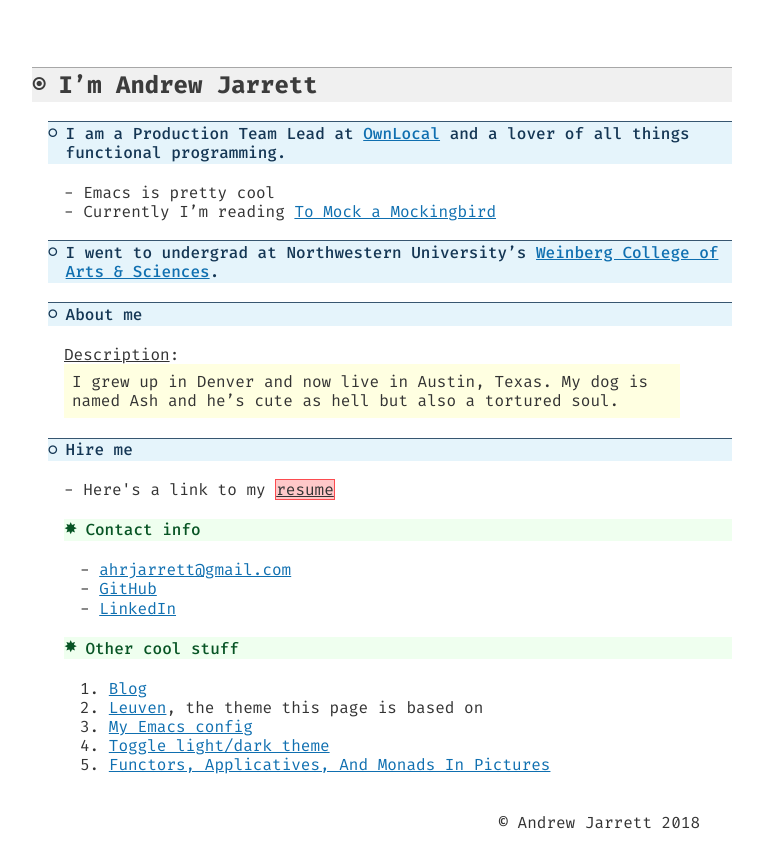
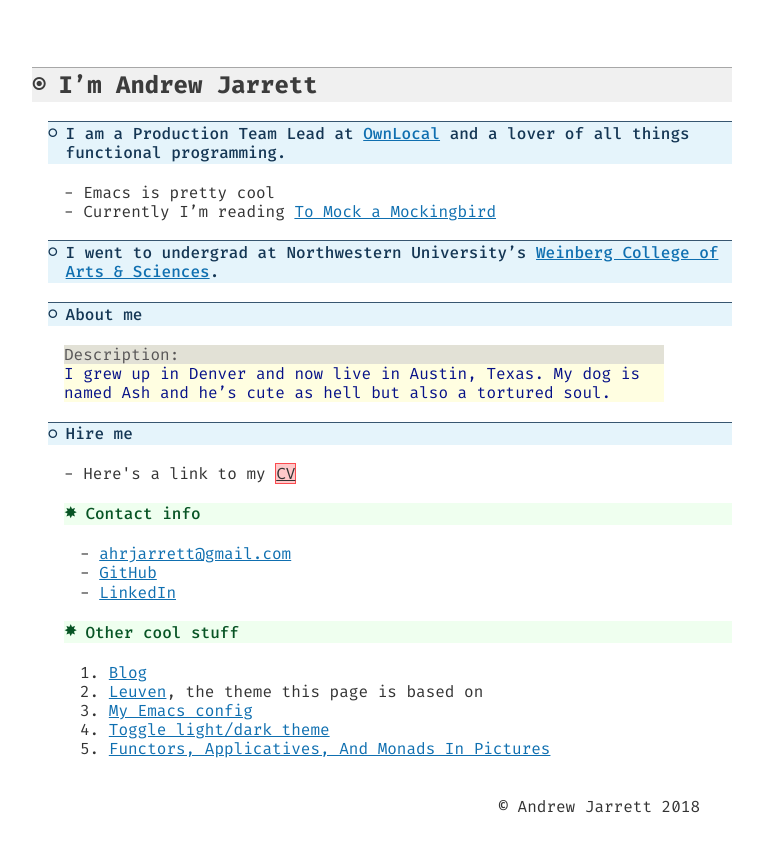
Before and after one commit to ahrjarrett/thegrepper, a React (Create React App) app: page / in a window 1280 px wide. Shown: the top 868 px of the page, without its empty margins (16-779 px from the left). Built offline with nearby package versions, Linux system fonts and the light colour scheme.

Commit message:
clean up styles, fix css and working

```diff
--- a/src/Footer.js
+++ b/src/Footer.js
@@ -3,6 +3,19 @@ import React from 'react'
 const Footer = () => (
   <div className="_a3664427">
     <p className="_94bc3f1">
+      View résumé source at
+      &#160;
+      <a className="section-footer-link" href="https://github.com/ahrjarrett/thegrepper">github.com/ahrjarrett/thegrepper
+	<img className="resume-icon" src="svg/link.svg" alt="" />
+      </a>
+    </p>
+  </div>
+)
+
+
+export default Footer
+
+/*
       I made this resume with
       &#160;
       <span className="hl-regular">React</span> and
@@ -13,9 +26,4 @@ const Footer = () => (
       <a className="section-footer-link" href="https://github.com/ahrjarrett/thegrepper">github.com/ahrjarrett/thegrepper
 	<img className="resume-icon" src="svg/link.svg" alt="" />
       </a>
-    </p>
-  </div>
-)
-
-
-export default Footer
+*/
--- a/src/Header.js
+++ b/src/Header.js
@@ -15,7 +15,7 @@ const Header = () => (
       <a className="_36d32072" href="mailto:ahrjarrett@gmail.com">ahrjarrett@gmail.com
 	<img alt="" className="resume-icon" src="svg/mail.svg" />
       </a>
-      <a className="_36d32072" href="https://www.linkedin.com/in/andrewhjarrett/">linkedin.com/andrewhjarrett
+      <a className="_36d32072" href="https://www.linkedin.com/in/andrewhjarrett/">linkedin.com/in/andrewhjarrett
 	<img alt="" className="resume-icon" src="svg/linkedin.svg" />
       </a>
       <a className="_36d32072" href="https://github.com/ahrjarrett">github.com/ahrjarrett
--- a/src/Home.js
+++ b/src/Home.js
@@ -61,12 +61,12 @@ const Home = () => (
 		  <br />
 		  <li className="org-bullet-2">About me</li>
 		  <br />
-		  <p><span className="underline">Description</span>:</p>
-		  <p className="description">I grew up in Denver and now live in Austin, Texas. My dog is named Ash and he’s cute as hell but also a tortured soul.</p>
+		  <p className="src-block src-header"><span className="">Description</span>:</p>
+		  <p className="src-block">I grew up in Denver and now live in Austin, Texas. My dog is named Ash and he’s cute as hell but also a tortured soul.</p>
 		  <br />
 		  <li className="org-bullet-2">Hire me</li>
 		  <br />
-		  <p>- Here's a link to my <Link tabIndex="1" to="/resume" className="error home-resume-link">resume</Link></p>
+		  <p>- Here's a link to my <Link tabIndex="1" to="/resume" className="error home-resume-link">CV</Link></p>
 		  <br />
 		  <li className="org-bullet-3">Contact info</li>
 		  <br />
--- a/src/css/Home.css
+++ b/src/css/Home.css
@@ -206,7 +206,7 @@
   background: #fffee1;
 }
 
-#Home.leuven .src-block .src-header, .src-footer {
+#Home.leuven .src-header, .src-footer {
   color: #575556;
   background: #e2e1d6;
 }
@@ -280,7 +280,7 @@
   background: #2f2b33;
 }
 
-#Home.spacemacs .src-block .src-header, .src-footer {
+#Home.spacemacs .src-header, .src-footer {
   color: #827590;
   background: #373040;
 }
```
